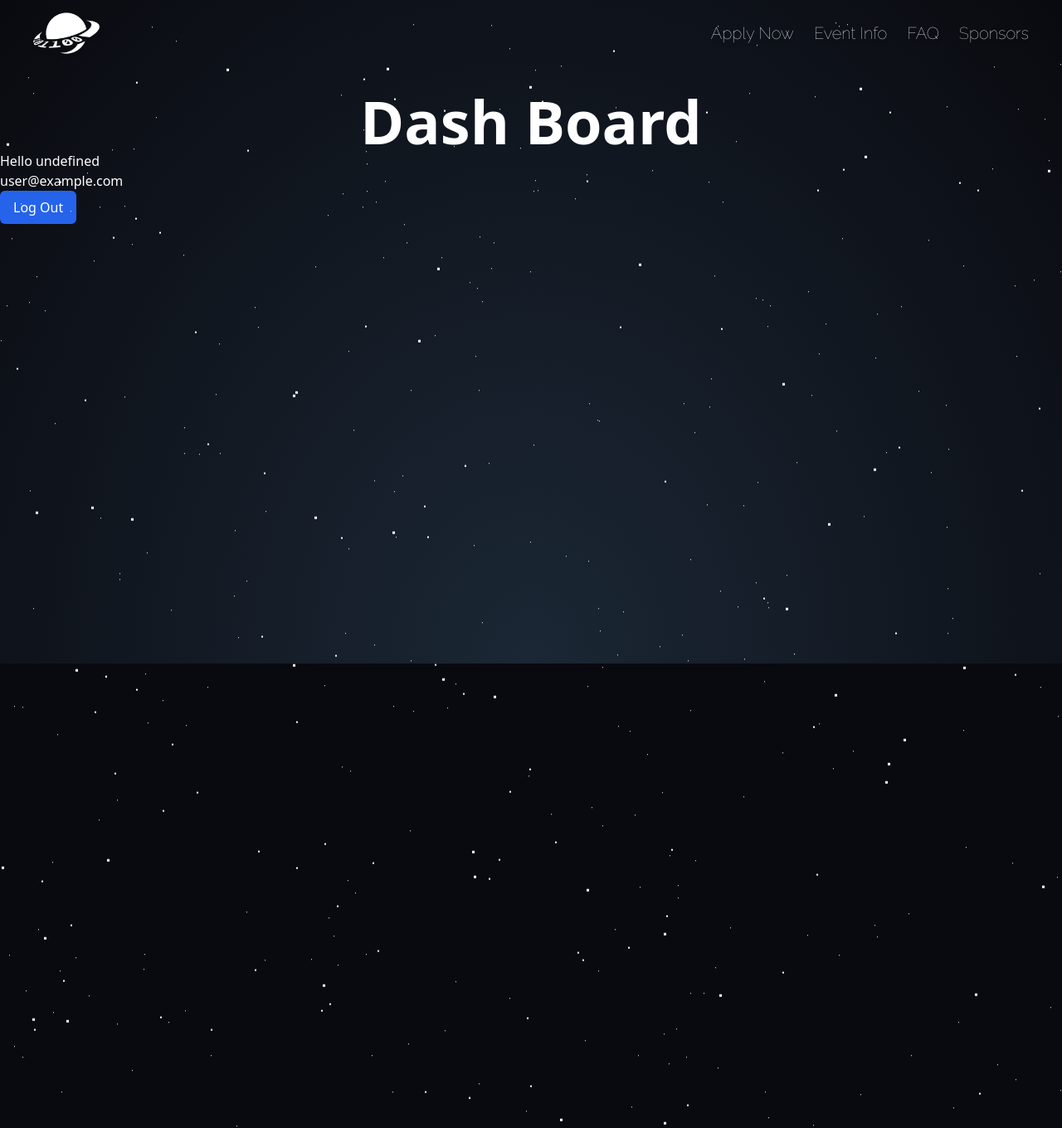
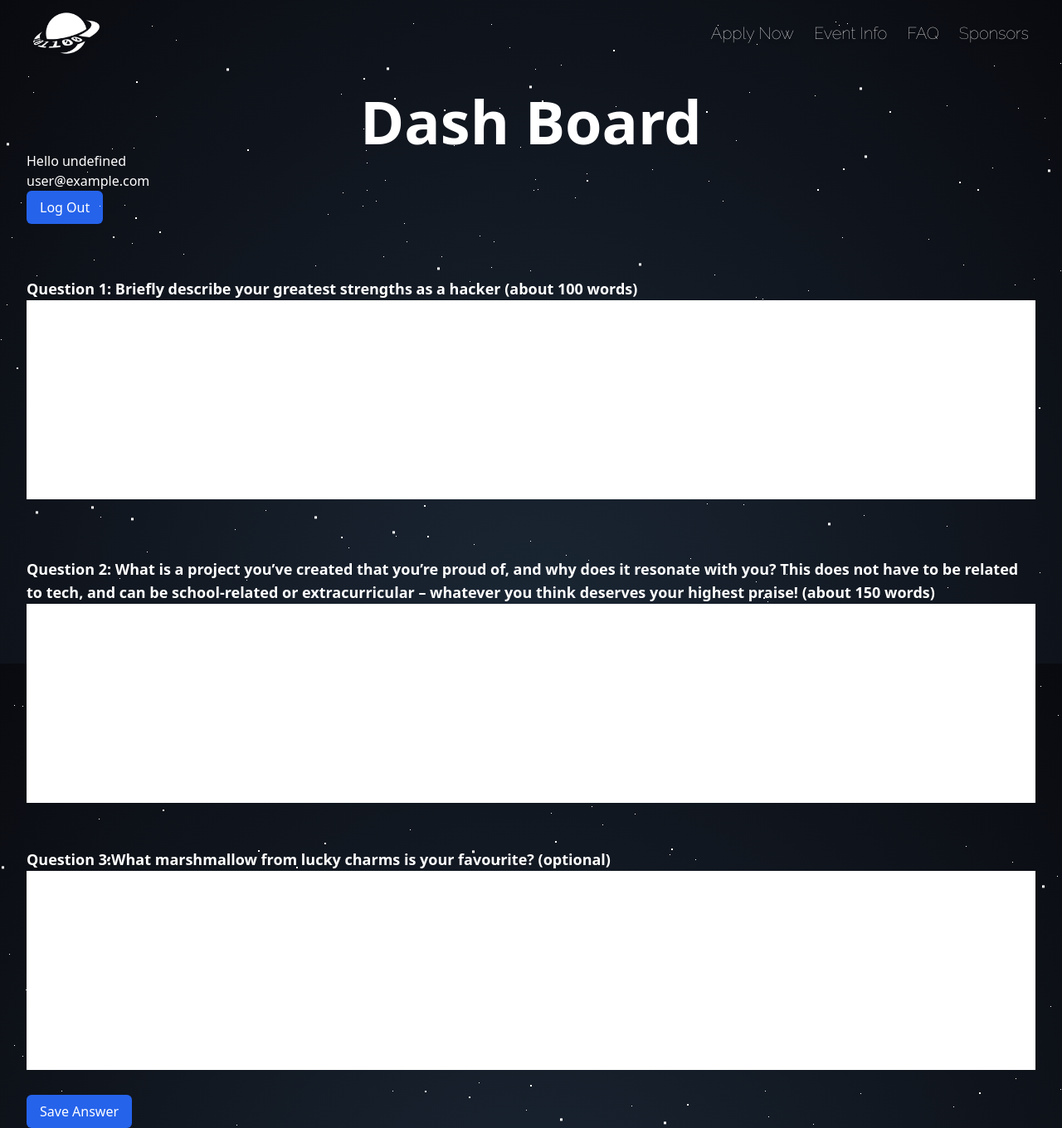
Before and after one commit to Amelia1110/AstralHacks, a Next.js app: page /dashboard in a window 1280 px wide. Shown: the whole page at 83% size. Before the commit the page ends 800 px from the top, so only its background shows below. Built offline with nearby package versions, Linux system fonts and the light colour scheme; no server answers; sample sign-in values are in the browser's storage.

Commit message:
Fix Dashboard/Login Routing Create saving function for users

```diff
--- a/components/DashBoardComponent.tsx
+++ b/components/DashBoardComponent.tsx
@@ -1,14 +1,54 @@
+import { connectToMongoDB } from "@/lib/mongodb";
+import axios from "axios";
 import { useSession, signOut, signIn } from "next-auth/react";
 import Link from "next/link";
 import { useRouter } from "next/router";
+import React, { useState } from "react";
 
 
 const UserProfile = () => {
-    const {data: session }: any = useSession();
+    const {data: session, update}: any = useSession();
     const router = useRouter();
+
+
+    const [answerData, setAnswerData] = useState({
+        email: session?.user?.email,
+        answerOne : session?.user?.answerOne as string,
+        answerTwo : session?.user?.answerTwo as string,
+        answerThree : session?.user?.answerThree as string,
+    });
+    //console.log(session)
+
+
+    const handleInputChange = (e: React.ChangeEvent<HTMLTextAreaElement>) => {
+        setAnswerData({ ...answerData, [e.target.name]: e.target.value });
+        //console.log(answerData)
+     };
+
+
+    const saveAnswer =  async () => {
+        //console.log(answerData)
+        await axios.post("http://localhost:3000/api/saveAnswer", answerData)
+
+        await update({
+            ...session,
+            user:{
+                ...session?.user,
+                answerOne : answerData.answerOne,
+                answerTwo : answerData.answerTwo,
+                answerThree : answerData.answerThree
+            }
+        })
+
+        //console.log(session)
+
+    }
+
     if (!session){
         signIn()
     }
+
+
 
     return (
         <main>
@@ -16,6 +56,8 @@ const UserProfile = () => {
                 {
                     session &&
                     <>
+                    <div className="mx-8">
+                        <div>
                             <div className="text-white">
                                 {
                                     `Hello ${session?.user?.fullName}`
@@ -32,6 +74,76 @@ const UserProfile = () => {
                             >
                                 Log Out
                             </button>
+                        </div>
+
+                        <form className="mt-10 space-y-6 grid grid-flow-row">
+                            <div>
+                            <label className="mt-6 text-lg font-extrabold text-white text-wrap block" htmlFor="questionOne">
+                                Question 1: Briefly describe your greatest strengths as a hacker (about 100 words)
+                            </label>
+
+                                <textarea
+                                id="questionOne"
+                                //defaultValue={session?.user?.answerOne}
+                                rows={10}
+                                className="text-black font-normal resize-none w-full"
+                                name="answerOne"
+                                value={answerData.answerOne}
+                                onChange={handleInputChange}
+
+                                >
+
+                                </textarea>
+                            </div>
+
+                            <div>
+                            <label className="mt-10 text-lg font-extrabold text-white text-wrap block" htmlFor="questionTwo">
+                                Question 2: What is a project you’ve created that you’re proud of, and why does it resonate with you? This does not have to be related to tech, and can be school-related or extracurricular – whatever you think deserves your highest praise! (about 150 words)
+                            </label>
+                                <textarea
+                                id="questionTwo"
+                                rows={10}
+                                //defaultValue={session?.user?.answerTwo}
+                                className="text-black font-normal resize-none w-full"
+                                name="answerTwo"
+                                value={answerData.answerTwo}
+                                onChange={handleInputChange}
+                                >
+
+                                </textarea>
+                            </div>
+
+                            <div>
+                            <label className="mt-6 text-lg font-extrabold text-white text-wrap block" htmlFor="questionThree">
+                                Question 3:What marshmallow from lucky charms is your favourite? (optional)
+                            </label>
+
+                                <textarea
+                                id="questionThree"
+                                rows={10}
+                                //defaultValue={session?.user?.answerThree}
+                                className="text-black font-normal resize-none w-full"
+                                name="answerThree"
+                                value={answerData.answerThree}
+                                onChange={handleInputChange}
+                                >
+
+                                </textarea>
+                            </div>
+
+                            <div>
+                                <button
+                                type="button"
+                                className="bg-blue-600 text-white py-2 px-4 rounded-md hover:bg-blue-700 transition duration-200 flex items-center"
+                                onClick={saveAnswer}
+                                >
+                                    Save Answer
+                                </button>
+                            </div>
+                        </form>
+
+
+                        </div>
                     </>
                 }
                 <Link href={"/apply-now"}/>
--- a/models/user.ts
+++ b/models/user.ts
@@ -16,6 +16,19 @@ const UserSchema = new Schema ({
         type: String,
         required : [true, "Password is required"],
         select : false,
+    },
+
+    answerOne :{
+        type: String,
+        required : [true, "An answer for this is required"]
+    },
+    answerTwo :{
+        type: String,
+        required : [true, "An answer for this is required"]
+    },
+    answerThree :{
+        type: String,
+        required : [true, "An answer for this is required"]
     }
 })
 
--- a/pages/api/auth/[...nextauth].ts
+++ b/pages/api/auth/[...nextauth].ts
@@ -48,13 +48,20 @@ const options: NextAuthOptions = {
         strategy : "jwt"
     },
     callbacks:{
-        jwt: async ({token, user}) => {
+        jwt: async ({token, user, trigger, session}) => {
             user && (token.user = user)
+
+            if (trigger === "update"){
+                console.log("updating")
+                console.log(session)
+                return session
+            }
             return token
         },
         session: async({session,token}) => {
             const user = token.user as IUser
             session.user = user
+            //console.log(session)
             return session
         }
     },
--- a/pages/api/auth/signup.ts
+++ b/pages/api/auth/signup.ts
@@ -30,13 +30,20 @@ const handler = async (req:NextApiRequest, res : NextApiResponse) => {
             User.create({
                 fullName,
                 email,
-                password : hashedPassword
+                password : hashedPassword,
+                answerOne : " ",
+                answerTwo : " ",
+                answerThree : " ",
+
             }).then(async(data:IUser) => {
 
                 const user = {
                     email : data.email,
                     fullName : data.fullName,
-                    _id : data._id
+                    _id : data._id,
+                    answerOne : " ",
+                    answerTwo : " ",
+                    answerThree: " ",
                 }
 
                 return res.status(201).json({
--- /dev/null
+++ b/pages/api/saveAnswer.ts
@@ -0,0 +1,41 @@
+import { connectToMongoDB } from "@/lib/mongodb"
+import User from "@/models/user"
+import { IUser } from "@/types"
+import axios from "axios"
+import { hash } from "bcryptjs"
+import mongoose from "mongoose"
+import { NextApiRequest, NextApiResponse } from "next"
+
+const handler = async (req:NextApiRequest, res : NextApiResponse) => {
+    connectToMongoDB().catch(err => res.json(err))
+
+    if (req.method === "POST"){
+        if (!req.body) return res.status(400).json({error: "Data is missing"})
+
+        const {email,answerOne,answerTwo,answerThree} = req.body
+
+
+        const userExists = await User.findOne({email})
+
+        if (userExists){
+           //console.log(userExists)
+           //console.log(answerOne)
+           const result = await User.updateOne({"email" : email}, {$set: {"answerOne" : answerOne, "answerTwo" : answerTwo, "answerThree" : answerThree}})
+
+           //console.log(result)
+           res.status(200).json({success:true})
+        }
+
+        else{
+            res.status(409).json({error:"User Does Not Exist"})
+        }
+    }
+    else{
+        res.status(405).json({error: "Method Not Allowed"})
+        res.end()
+    }
+
+    res.end()
+}
+
+export default handler
--- a/pages/apply-now.tsx
+++ b/pages/apply-now.tsx
@@ -1,6 +1,9 @@
 import { log } from 'console';
 import { Major_Mono_Display } from 'next/font/google';
 import LoginForm from '@/components/Form/LoginForm';
+import { useSession } from 'next-auth/react';
+import router, { useRouter } from 'next/router';
+import { useEffect } from 'react';
 
 
 const majorMonoDisplay = Major_Mono_Display({
@@ -13,6 +16,16 @@ type Props =  {}
 
 
 const ApplyNow = (props : Props) => {
+    const {data: session }: any = useSession();
+    const router = useRouter()
+
+    useEffect(() =>{
+      if (session){
+        router.push('/dashboard')
+      }
+    })
+
+
     return(
         <LoginForm/>
     )
--- a/pages/dashboard.tsx
+++ b/pages/dashboard.tsx
@@ -1,16 +1,31 @@
 import DashBoardComponent from "@/components/DashBoardComponent"
 import TitleSVG from "@/components/TitleSVG"
 import { useSession } from "next-auth/react"
+import { useRouter } from "next/router"
+import { useEffect } from "react"
 
 const Dashboard = () => {
     const {data: session} : any  = useSession()
-    console.log(session, "in profile comp")
+    //console.log(session, "in profile comp")
+    const router = useRouter()
+
+    useEffect(() =>{
+        if (!session){
+            router.push('/apply-now')
+        }
+    })
 
 return(
     <div>
     <div className="mt-6 text-center text-7xl font-extrabold text-white">Dash Board</div>
+    {
+    session &&
     <DashBoardComponent/>
+    }
+
     </div>
+
+
 )
 }
 
--- a/types/index.ts
+++ b/types/index.ts
@@ -7,6 +7,9 @@ export interface IUser{
     _id : string;
     email: string;
     fullName : string;
+    answerOne : string;
+    answerTwo : string;
+    answerThree :string;
 
 }
 
```
Lines whose indentation alone changed are shown as unchanged.
